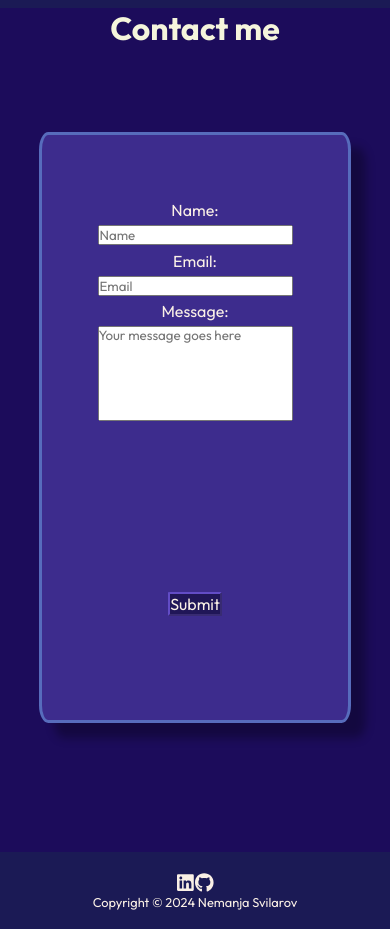
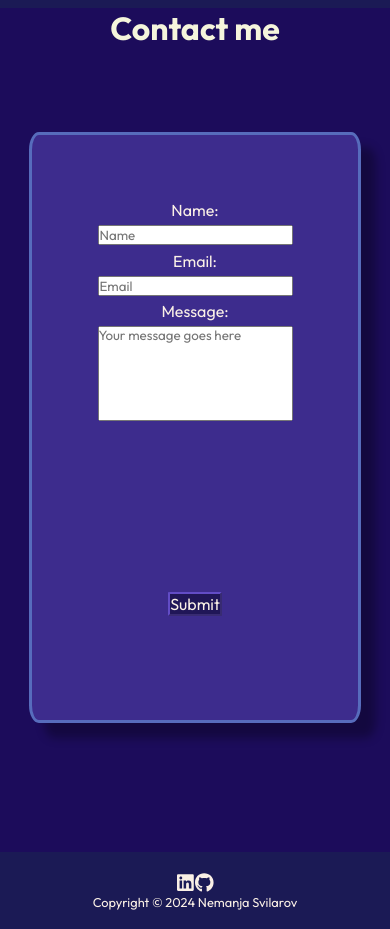
Before and after one commit to nemanjasvilarov/portfolio-project, a React (Vite) app: page / in a window 390 px wide. Shown: the part 3800-4729 px from the top of the page. Built offline with nearby package versions, Linux system fonts and the light colour scheme.

Commit message:
Fixed Contact Form Style

```diff
--- a/src/components/Contact.css
+++ b/src/components/Contact.css
@@ -125,7 +125,7 @@
     font-size: 2rem;
   }
   .portfolio-contact-form {
-    width: 80%;
+    width: 85%;
     padding-bottom: 10%;
   }
   .portfolio-contact-form-content {
@@ -147,7 +147,7 @@
     font-size: 1.8rem;
   }
   .portfolio-contact-form {
-    width: 90%;
+    width: 95%;
     padding-bottom: 10%;
   }
   .portfolio-contact-form-content {
```
